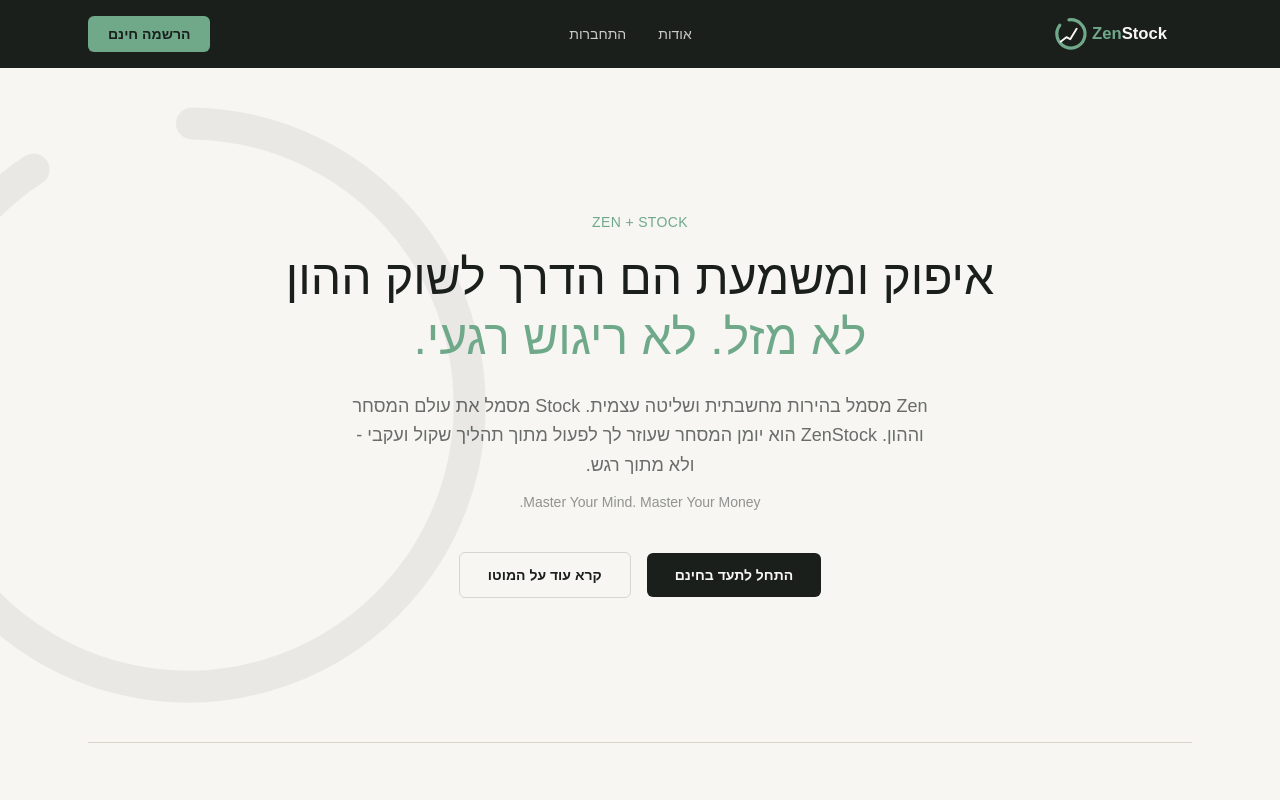
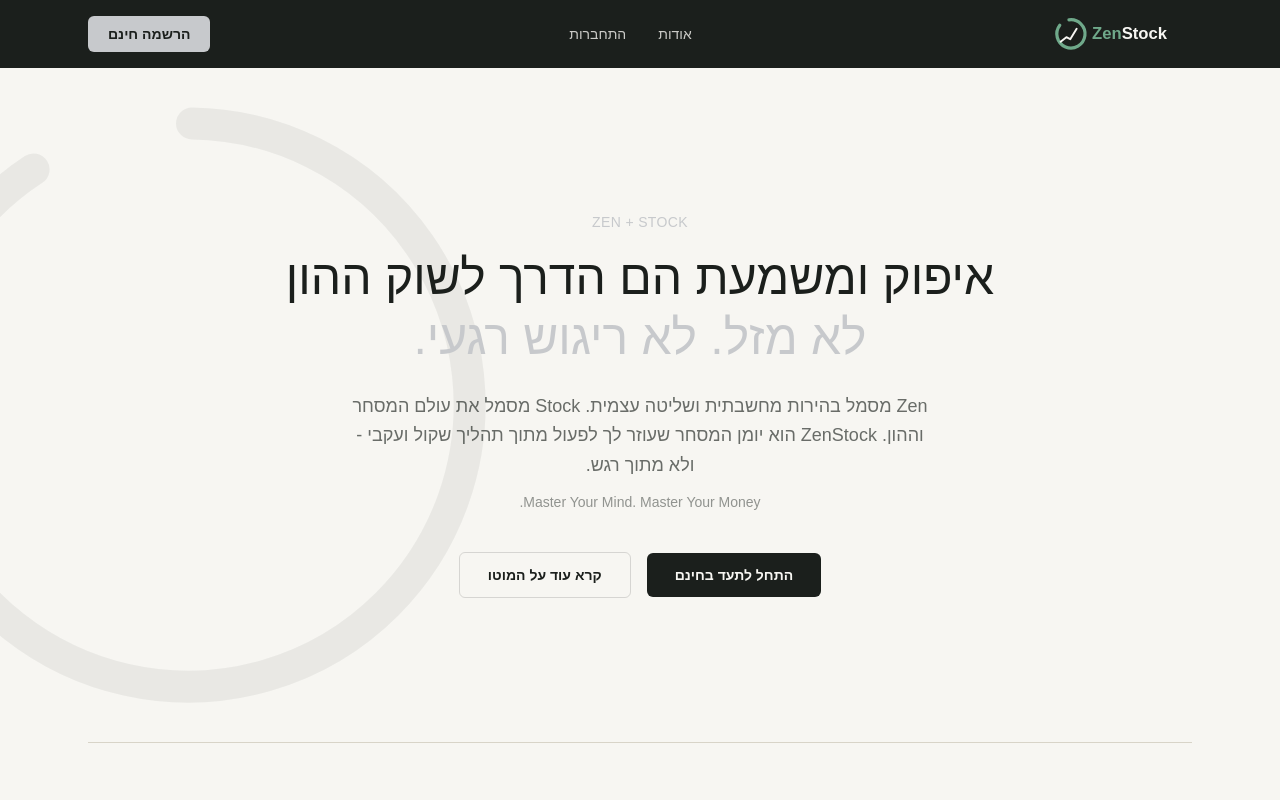
Before and after one commit to ora15200-ship-it/trading-journal, a Next.js app: page / in a window 1280 px wide. Shown: the top 800 px of the page. Built offline with nearby package versions, Linux system fonts and the light colour scheme; a web font is replaced by a local one.

Commit message:
שינוי צבע המותג מירוק לאפור-כסוף

```diff
--- a/app/globals.css
+++ b/app/globals.css
@@ -10,7 +10,7 @@
   --color-foreground: var(--foreground);
   --color-zen-charcoal: #1B1F1C;
   --color-zen-cream: #F7F6F2;
-  --color-zen-sage: #6FA98A;
+  --color-zen-sage: #C7C9CC;
   --color-zen-text: #2C322E;
   --color-zen-line: #D8D4C8;
   --font-sans: var(--font-heebo);
```
